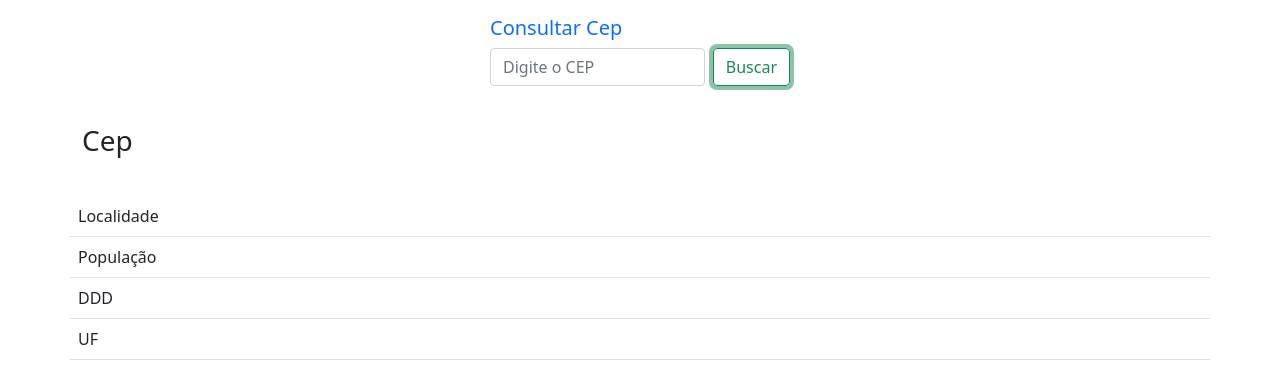
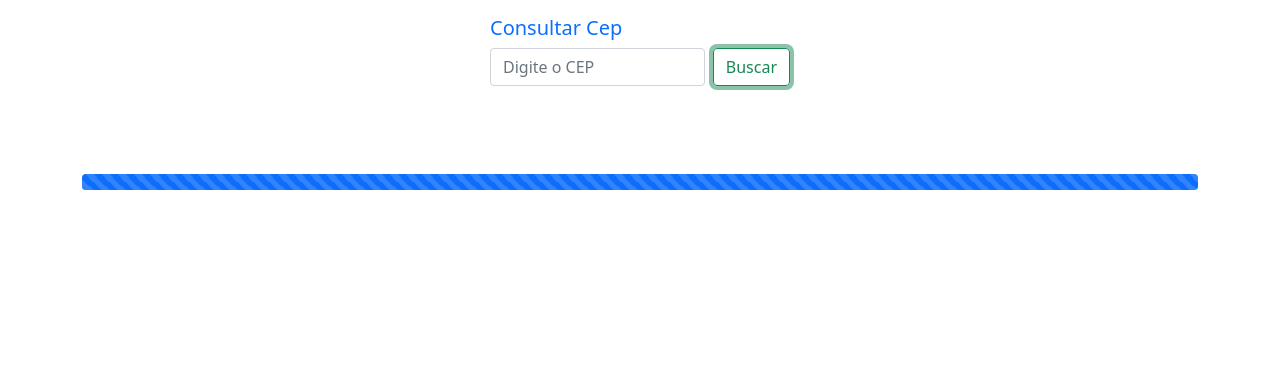
Before and after one commit to Adir2020/intro_jquery_ajax, a website: page index.html in a window 1280 px wide. Both pictures are taken after a click on the button "Buscar". Drawn offline with nearby package versions, Linux system fonts and the light colour scheme; no server answers.

Commit message:
adding progress bar and finishing.

```diff
--- a/index.html
+++ b/index.html
@@ -19,7 +19,14 @@
    </nav>
 </div>
 
-  <div class="container" style="margin-top:30px;">
+<div class="container barra-progresso" style="margin-top:80px;">
+<div class="progress">
+    <div class="progress-bar progress-bar-striped progress-bar-animated" role="progressbar" aria-valuenow="75"
+        aria-valuemin="0" aria-valuemax="100" style="width: 100%"></div>
+</div>
+</div>
+
+  <div class="container cep" style="margin-top:30px;">
       <div class="row">
           <h3 id="titulo_cep">Cep</h3>
       </div>
--- a/js/main.js
+++ b/js/main.js
@@ -1,4 +1,5 @@
 function consultaCep(){
+     $(".barra-progresso").show();
     var cep = document.getElementById("cep").value;
     var url = "https://viacep.com.br/ws/" + cep + "/json/";
     console.log(url);
@@ -13,7 +14,9 @@ function consultaCep(){
            $("#ibge").html(response.ibge);
            $("#ddd").html(response.ddd);
            $("#uf").html(response.uf);
-            $("#titulo_cep").html("CEP " + response.cep);
+           $("#titulo_cep").html("CEP " + response.cep);
+           $(".cep").show();
+           $(".barra-progresso").hide();
 
             // outra forma de requisição
             //document.getElementById("localidade").innerHTML = response.localidade;
@@ -21,3 +24,8 @@ function consultaCep(){
         }
     })
 }
+
+$(function(){
+$(".cep").hide();
+$(".barra-progresso").hide();
+});
```
